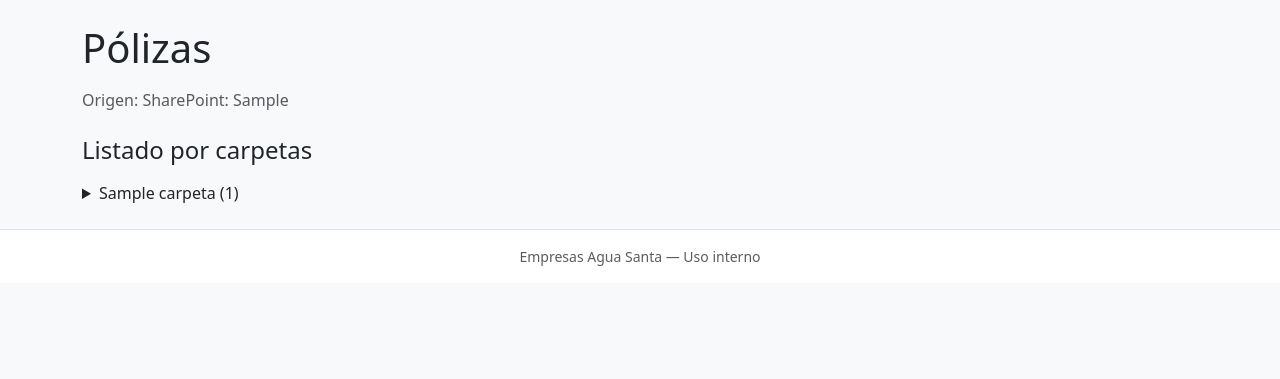
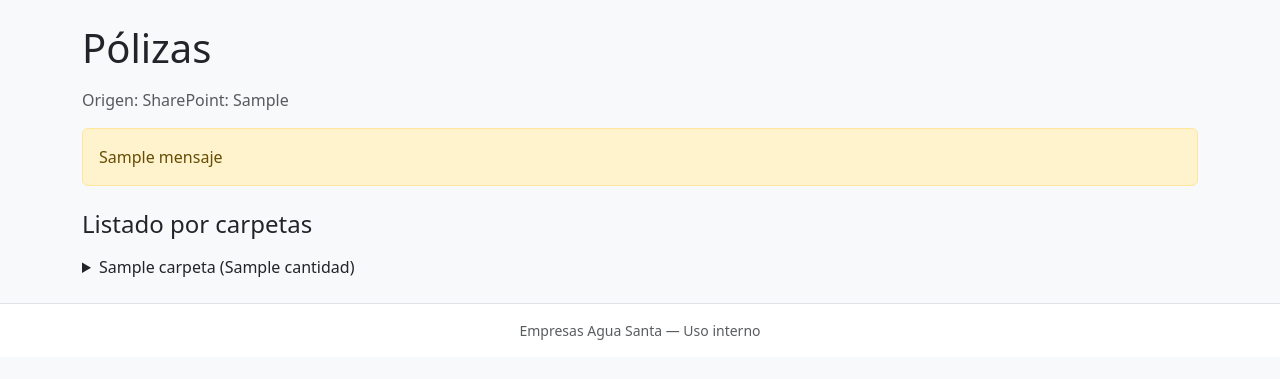
Before and after one commit to EdsonLazoAguaSanta/seguimiento_polizas, a FastAPI app: template templates/polizas_publica.html in a window 1280 px wide. Shown: the part 67-446 px from the top of the page. Run offline with FastAPI, Linux system fonts and the light colour scheme; the template is opened without the code that fills it: most values are stand-ins (such as "Sample title", 1, 10 or a date in 2020).

Commit message:
Update polizas_publica.html

```diff
--- a/templates/polizas_publica.html
+++ b/templates/polizas_publica.html
@@ -6,21 +6,25 @@
 <h1 class="mb-3">Pólizas</h1>
 
 <p class="text-muted">
-  Origen: SharePoint: {{ ruta_polizas }}
+  Origen: SharePoint: {{ ruta_base }}
 </p>
+
+{% if mensaje %}
+  <div class="alert alert-warning mt-3">{{ mensaje }}</div>
+{% endif %}
 
 <h2 class="h4 mt-4 mb-3">Listado por carpetas</h2>
 
-{% if carpetas %}
-  {% for carpeta, archivos in carpetas.items() %}
+{% if polizas %}
+  {% for carpeta in polizas %}
     <details class="mb-2">
-      <summary>{{ carpeta }} ({{ archivos|length }})</summary>
+      <summary>{{ carpeta.carpeta }} ({{ carpeta.cantidad }})</summary>
       <ul class="mt-2">
-        {% for doc in archivos %}
+        {% for doc in carpeta.archivos %}
           <li>
             {{ doc.nombre }}
-            {% if doc.mtime %}
-              <span class="text-muted">— {{ doc.mtime }}</span>
+            {% if doc.fecha %}
+              <span class="text-muted">— {{ doc.fecha }}</span>
             {% endif %}
           </li>
         {% endfor %}
@@ -28,7 +32,7 @@
     </details>
   {% endfor %}
 {% else %}
-  <div class="alert alert-info">
+  <div class="alert alert-info mt-3">
     No hay archivos en esta carpeta.
   </div>
 {% endif %}
```
